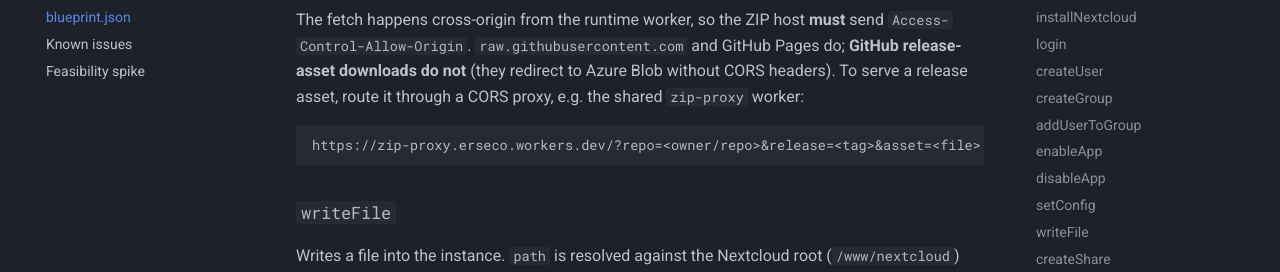
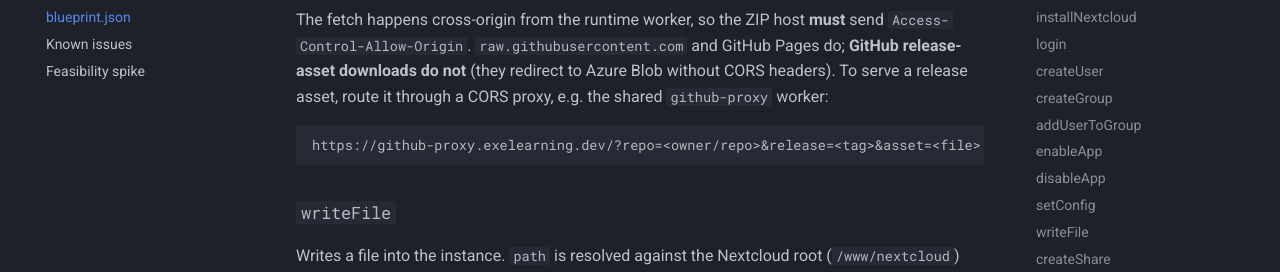
Before and after one commit to ateeducacion/nextcloud-playground, an MkDocs documentation site: the page built from docs/blueprint-json.md, in a window 1280 px wide and 900 px high, scrolled down 4527 px. Shown: the part 172-444 px from the top of the window. Built offline with MkDocs 1.6.1 and Material for MkDocs 9.7.7, drawn with Linux system fonts in a browser that asks for light colours; comment, search, counter and statistics services are not loaded.

Commit message:
docs: reference github-proxy.exelearning.dev as the shared CORS proxy (#22)
The blueprint docs example and the worker mirror's header still named the
retired zip-proxy.erseco.workers.dev / zip-proxy.ateeducacion.workers.dev
hosts (no longer reachable). Point both at github-proxy.exelearning.dev,
the project's own CORS proxy, so the docs stop recommending a dead host.
Same GitHub-mode query interface (?repo=&release=&asset=).

````diff
--- a/docs/blueprint-json.md
+++ b/docs/blueprint-json.md
@@ -208,10 +208,10 @@
 send `Access-Control-Allow-Origin`. `raw.githubusercontent.com` and GitHub Pages
 do; **GitHub release-asset downloads do not** (they redirect to Azure Blob
 without CORS headers). To serve a release asset, route it through a CORS proxy,
-e.g. the shared `zip-proxy` worker:
+e.g. the shared `github-proxy` worker:
 
 ```
-https://zip-proxy.erseco.workers.dev/?repo=<owner/repo>&release=<tag>&asset=<file>.zip
+https://github-proxy.exelearning.dev/?repo=<owner/repo>&release=<tag>&asset=<file>.zip
 ```
 
 ### `writeFile`
````
Also changed, not shown: 1 other file.
